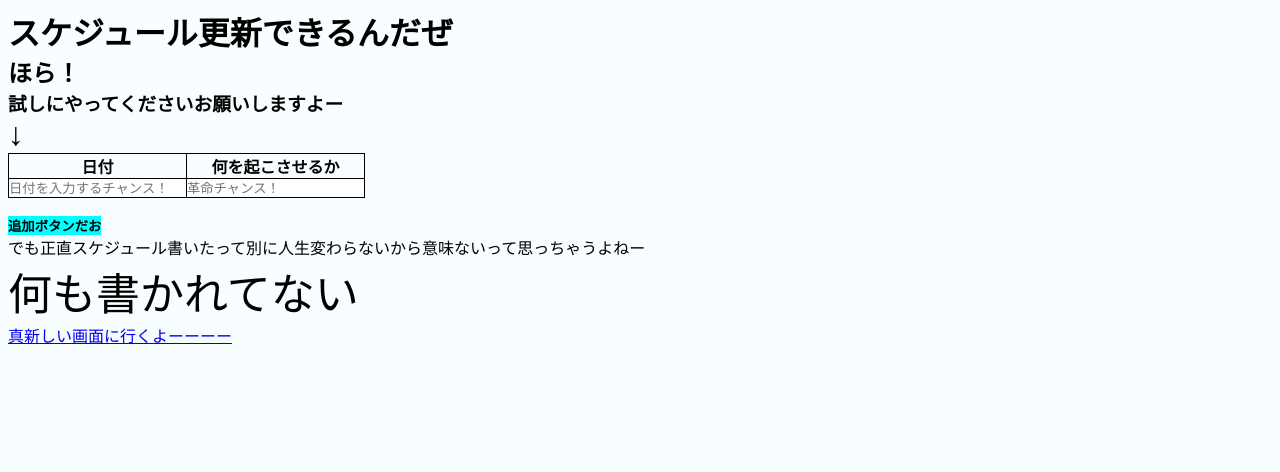
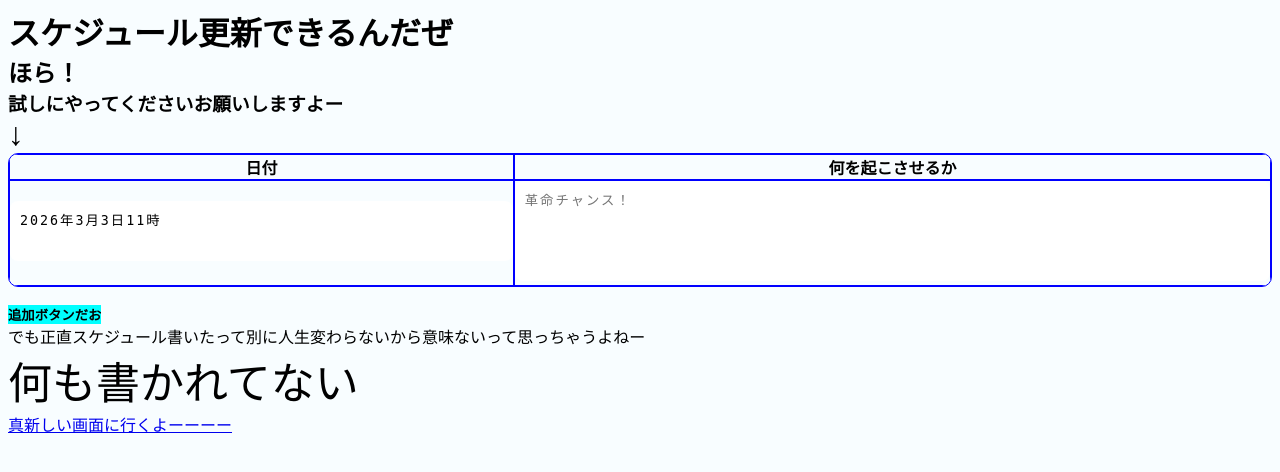
Before and after one commit to koketasi/schedule, a Flask app: page / in a window 1280 px wide. Shown: the top 472 px of the page. Run offline with Flask 3, Linux system fonts and the light colour scheme; data that the repository does not hold is empty.

Commit message:
Pre-fill date and improve form/table styles
Import datetime and compute a formatted 'day' in the index route, then pass it to the template to pre-fill the date field. Replace single-line inputs with textareas for date and event, add maxlength/rows, and set the date textarea default to {{day}}. Rename and refine table classes (.type, .hyouzi) and enhance CSS for .text (padding, radius, focus styles), layout and column widths to improve form usability and display. Binary __pycache__ change only contains compiled bytecode.

```diff
--- a/app.py
+++ b/app.py
@@ -6,6 +6,7 @@ import os
 from pathlib  import Path
 
 from werkzeug.utils import secure_filename
+from datetime import datetime
 database='database.db'
 
 #app = Flask(__name__)
@@ -55,7 +56,10 @@ def index():
        #     data.append(task)
 
        # return redirect("/")#ボタン押したら更新?
-    return render_template("index.html",list_schedule=list_schedule)
+    now=datetime.now()
+    day=0
+    day=(f'{now.year}年{now.month}月{now.day}日{now.hour}時')
+    return render_template("index.html",list_schedule=list_schedule,day=day)
 
 @app.route("/form",methods=['POST','GET'])
 def form():
--- a/static/style_index.css
+++ b/static/style_index.css
@@ -19,12 +19,12 @@ body{
 
     }
 }
-table{
+.hyouzi{
 
     border: solid 1px;
     border-collapse:collapse;
 }
-th,td{
+.hyouzi th,td{
     border:solid 1px;
 }
 .a{
@@ -49,10 +49,22 @@ button[value='delete']:hover{
 }
 .text{
     border:none;
+    border-radius:8px;
+    resize:none;
+    line-height: 1.5;
+    padding: 10px;
+    letter-spacing:2px;
+    width: 100%;
+}
 
-}
 .text:hover{
     background-color: rgb(147, 188, 190);
+}
+.text:focus{
+    outline:none;
+    border: solid 2px rgb();
+    box-shadow: 0 0 5px rgb(0, 219, 253);
+    background-color: white;
 }
 input[value="追加ボタンだお"]{
     font-weight:bold;
@@ -60,3 +72,23 @@ input[value="追加ボタンだお"]{
     border: none;
     color:black;
 }
+.type{
+    table-layout: fixed;
+    width:100%;
+
+    border:solid 1px blue;
+    border-collapse: separate;
+
+    border-radius: 10px;
+    overflow: hidden;
+    border-spacing: 0px;
+}
+.type th,td{
+    border:solid 1px blue;
+}
+.type th:first-child,.type td:first-child{
+    width:40%;
+}
+.type th:last-child,.type td:last-child{
+    width:60%;
+}
--- a/templates/index.html
+++ b/templates/index.html
@@ -12,18 +12,20 @@
     <h3>試しにやってくださいお願いしますよー</h3>
     <h1>↓</h1>
     <form method="POST" action="{{url_for('register')}}">
-    <table border="1">
-        <tr>
+
+    <table class="type">
+           <tr>
             <th>日付</th>
             <th>何を起こさせるか</th>
         </tr>
 
         <tr>
-            <td><input class='text' type='text' name='date' placeholder='日付を入力するチャンス！' required></td>
-            <td><input class='text' type='text' name='event' placeholder='革命チャンス！'cols="30" rows="3" required ></td>
+            <td><textarea class='text'  name='date' placeholder='日付を入力するチャンス！'  rows="2" required maxlength="60"  >{{day}}</textarea></td>
+            <td><textarea class='text'  name='event' placeholder='革命チャンス！' rows="4" required maxlength="200" ></textarea></td>
         </tr>
 
     </table>
+
     <br>
     <input type="submit" value="追加ボタンだお">
     </form>
@@ -33,7 +35,7 @@
     <p style="font-size:44px">何も書かれてない</p>
     {%else%}
     <div class="aa" >
-    <table >
+    <table class="hyouzi">
             <tr>
                 <th>日付</th>
                 <th>ハッピーイベント!!</th>
```
